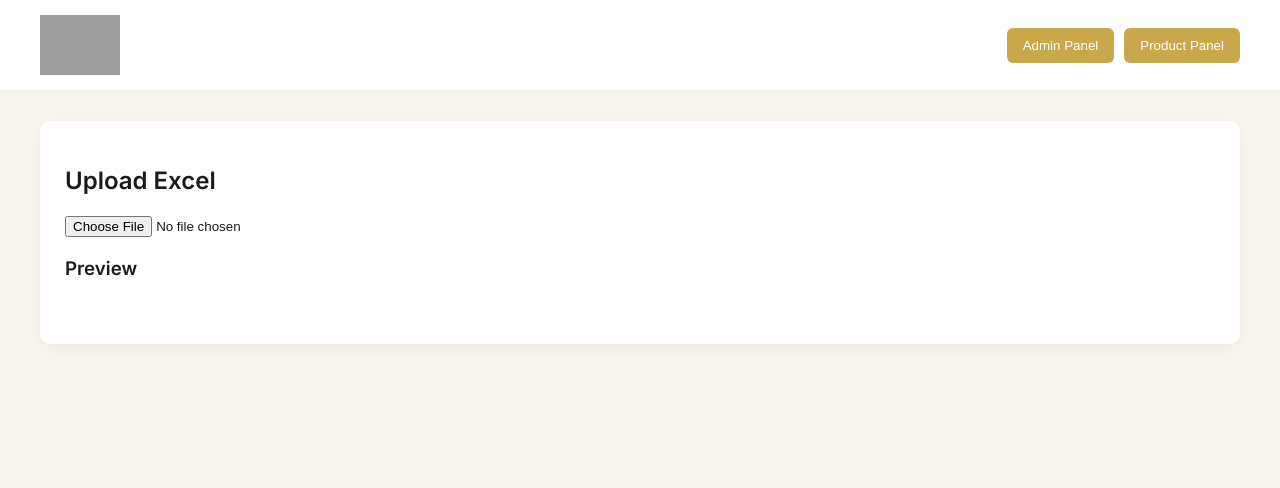
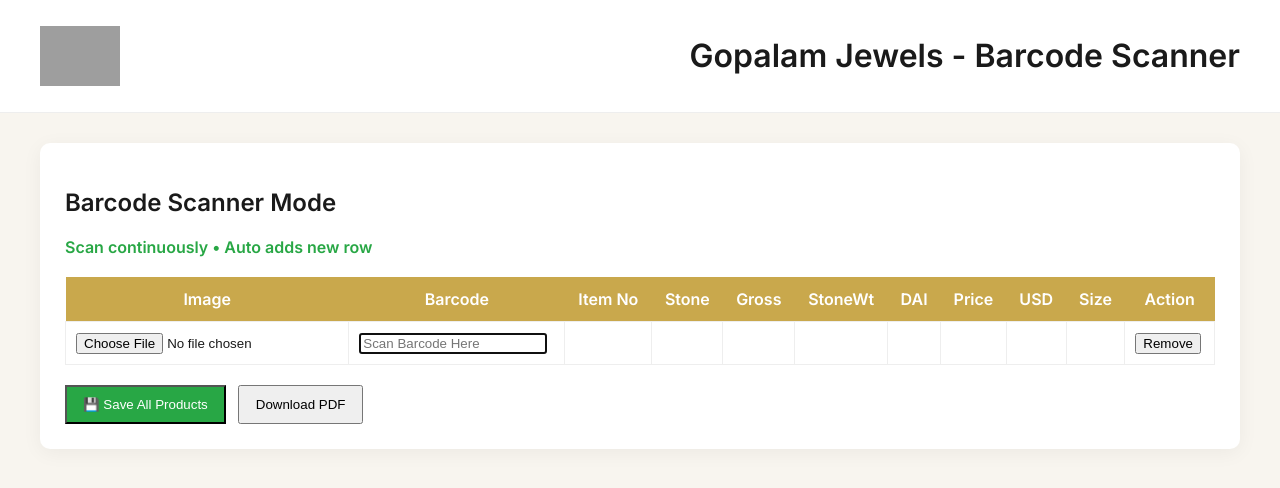
Before and after one commit to keshav50m/GopalamInternal, a Next.js app in the folder gopalam-jewels/: page / in a window 1280 px wide. Shown: the top 488 px of the page. Built offline with nearby package versions, Linux system fonts and the light colour scheme; no server answers; the database is empty; grey boxes are pictures that could not be loaded.

Commit message:
Added Cloudinary + Barcode Scanner Mode + Auto row addition

```diff
--- a/gopalam-jewels/src/app/page.tsx
+++ b/gopalam-jewels/src/app/page.tsx
@@ -1,20 +1,9 @@
 "use client";
-import { useState } from "react";
-import AdminPanel from "@/components/AdminPanel";
 import ProductPanel from "@/components/ProductLookup";
 
 export default function Page() {
-  const [products, setProducts] = useState<any[]>([]);           // Excel data
-  const [activeTab, setActiveTab] = useState<"admin" | "product">("admin");
-
-  // New state to persist added rows across tab switches
-  const [savedRows, setSavedRows] = useState<any[]>([
-    { barcode: "", image: "", data: null },
-  ]);
-
   return (
     <div className="wrapper">
-      {/* HEADER */}
       <div className="header">
         <div className="header-inner">
           <img
@@ -22,38 +11,13 @@
             className="logo"
             alt="Gopalam Jewels"
           />
-
-          <div className="nav">
-            <button
-              onClick={() => setActiveTab("admin")}
-              className={activeTab === "admin" ? "active" : ""}
-            >
-              Admin Panel
-            </button>
-            <button
-              onClick={() => setActiveTab("product")}
-              className={activeTab === "product" ? "active" : ""}
-            >
-              Product Panel
-            </button>
-          </div>
+          <h1>Gopalam Jewels - Barcode Scanner</h1>
         </div>
       </div>
 
-      {/* CONTENT */}
       <div className="container">
         <div className="card">
-          {activeTab === "admin" && (
-            <AdminPanel setProducts={setProducts} products={products} />
-          )}
-
-          {activeTab === "product" && (
-            <ProductPanel
-              products={products}
-              rows={savedRows}
-              setRows={setSavedRows}
-            />
-          )}
+          <ProductPanel />
         </div>
       </div>
     </div>
--- a/gopalam-jewels/src/components/ProductLookup.tsx
+++ b/gopalam-jewels/src/components/ProductLookup.tsx
@@ -1,18 +1,17 @@
 "use client";
-import { useState, useEffect } from "react";
+import { useState, useEffect, useRef } from "react";
 
-interface ProductPanelProps {
-  products: any[];
-  rows: any[];
-  setRows: React.Dispatch<React.SetStateAction<any[]>>;
-}
-
-export default function ProductPanel({ products, rows, setRows }: ProductPanelProps) {
+export default function ProductPanel() {
+  const [rows, setRows] = useState<any[]>([
+    { barcode: "", image: "", data: null, imageUrl: "" },
+  ]);
 
   const [savedProducts, setSavedProducts] = useState<any[]>([]);
+  const barcodeInputRef = useRef<HTMLInputElement>(null);
 
   useEffect(() => {
     fetchSavedProducts();
+    setTimeout(() => barcodeInputRef.current?.focus(), 500);
   }, []);
 
   const fetchSavedProducts = async () => {
@@ -23,79 +22,80 @@
         setSavedProducts(Array.isArray(data) ? data : []);
       }
     } catch (err) {
-      console.error("Failed to load saved products:", err);
+      console.error(err);
     }
   };
 
-  const addRow = () => {
-    setRows([...rows, { barcode: "", image: "", data: null }]);
+  // Parse Scanned Barcode
+  const parseBarcode = (str: string) => {
+    const parts = str.split(",").map(p => p.trim());
+    return {
+      BARCODE: parts[0] || "",
+      ITEMNO: parts[1] || "",
+      "STONE NAME": parts[2] || "",
+      "GROSS WT": parts[3] || "",
+      "STONE WT": parts[4] || "",
+      "DAI WT": parts[5] || "",
+      "TAG PRICE": parts[6] || "",
+      SIZE: parts[7] || "",
+      USD: parts[8] || "",
+    };
   };
 
-  const removeRow = (index: number) => {
-    const updated = rows.filter((_, i) => i !== index);
-    setRows(updated.length ? updated : [{ barcode: "", image: "", data: null }]);
-  };
+  // Upload image to Cloudinary
+  const uploadToCloudinary = async (file: File): Promise<string> => {
+    const formData = new FormData();
+    formData.append("file", file);
+    formData.append("upload_preset", "gopalam_jewels"); // You can change this
 
-  const fileToBase64 = (file: File): Promise<string> => {
-    return new Promise((resolve, reject) => {
-      const reader = new FileReader();
-      reader.onload = () => resolve(reader.result as string);
-      reader.onerror = reject;
-      reader.readAsDataURL(file);
-    });
+    const res = await fetch(
+      `https://api.cloudinary.com/v1_1/${process.env.NEXT_PUBLIC_CLOUDINARY_CLOUD_NAME}/image/upload`,
+      { method: "POST", body: formData }
+    );
+
+    const data = await res.json();
+    return data.secure_url;
   };
 
   const handleImage = async (index: number, file: File) => {
     try {
-      const base64 = await fileToBase64(file);
+      const imageUrl = await uploadToCloudinary(file);
       const updated = [...rows];
-      updated[index].image = base64;
+      updated[index].imageUrl = imageUrl;
       setRows(updated);
     } catch (err) {
-      console.error("Image conversion failed", err);
+      alert("Image upload failed");
+      console.error(err);
     }
   };
 
-  const handleBarcode = (index: number, value: string) => {
-    const trimmed = value.trim();
+  const handleBarcodeScan = (index: number, value: string) => {
+    if (!value) return;
 
-    let match = savedProducts.find((p: any) =>
-      String(p.barcode || "").trim() === trimmed
-    );
-
-    if (!match) {
-      match = products.find((p: any) =>
-        String(p["BARCODE"]).trim() === trimmed
-      );
-    }
+    const parsedData = parseBarcode(value);
 
     const updated = [...rows];
     updated[index].barcode = value;
-
-    if (match) {
-      updated[index].data = match.data || match;
-      if (match.image) updated[index].image = match.image;
-    } else {
-      updated[index].data = null;
-      updated[index].image = "";
-    }
+    updated[index].data = parsedData;
 
     setRows(updated);
+
+    // Auto add next row
+    setTimeout(() => {
+      setRows(prev => [...prev, { barcode: "", image: "", data: null, imageUrl: "" }]);
+    }, 150);
   };
 
   const saveAll = async () => {
     const productsToSave = rows
-      .filter((row) => row.barcode?.trim() && row.data)
-      .map((row) => ({
-        barcode: row.barcode.trim(),
-        image: row.image || "",
-        data: row.data,
+      .filter(r => r.barcode && r.data)
+      .map(r => ({
+        barcode: r.barcode.trim(),
+        image: r.imageUrl || "",           // Now storing Cloudinary URL
+        data: r.data,
       }));
 
-    if (productsToSave.length === 0) {
-      alert("No valid products to save!");
-      return;
-    }
+    if (productsToSave.length === 0) return alert("No products to save");
 
     try {
       const res = await fetch("/api/saved-products", {
@@ -108,10 +108,9 @@
         alert(`✅ ${productsToSave.length} products saved successfully!`);
         fetchSavedProducts();
       } else {
-        alert("Failed to save products");
+        alert("Failed to save");
       }
     } catch (err) {
-      console.error(err);
       alert("Error saving products");
     }
   };
@@ -119,18 +118,13 @@
   const exportPDF = async () => {
     const { default: jsPDF } = await import("jspdf");
     const pdf = new jsPDF("p", "mm", "a4");
-
+    // ... (keep your existing PDF logic)
     let y = 20;
     const rowHeight = 26;
-    const colX = {
-      image: 12, barcode: 45, item: 60, stone: 90,
-      gross: 115, stoneWt: 128, dai: 140, price: 152,
-      usd: 165, size: 178,
-    };
+    const colX = { image: 12, barcode: 45, item: 60, stone: 90, gross: 115, stoneWt: 128, dai: 140, price: 152, usd: 165, size: 178 };
 
     pdf.setFontSize(9);
     pdf.setFont("helvetica", "bold");
-
     pdf.text("Image", colX.image, y);
     pdf.text("Barcode", colX.barcode, y);
     pdf.text("Item No", colX.item, y);
@@ -148,13 +142,14 @@
     rows.forEach((row) => {
       if (!row.data) return;
       const d = row.data;
-
       pdf.rect(8, y, 195, rowHeight);
 
-      if (row.image) pdf.addImage(row.image, "JPEG", colX.image, y + 2, 32, 20);
+      if (row.imageUrl) {
+        pdf.addImage(row.imageUrl, "JPEG", colX.image, y + 2, 32, 20);
+      }
 
       const centerY = y + rowHeight / 2 + 1;
-      const itemNo = d["ITEMNO."] || d["ITEMNO"] || "";
+      const itemNo = d.ITEMNO || d["ITEMNO."] || "";
 
       pdf.text(String(row.barcode || ""), colX.barcode, centerY);
       pdf.text(String(itemNo), colX.item, centerY);
@@ -163,8 +158,8 @@
       pdf.text(String(d["STONE WT"] || ""), colX.stoneWt, centerY);
       pdf.text(String(d["DAI WT"] || ""), colX.dai, centerY);
       pdf.text(String(d["TAG PRICE"] || ""), colX.price, centerY);
-      pdf.text(String(d["USD"] || d["US$"] || ""), colX.usd, centerY);
-      pdf.text(String(d["SIZE"] || "").slice(0, 8), colX.size, centerY);
+      pdf.text(String(d.USD || ""), colX.usd, centerY);
+      pdf.text(String(d.SIZE || "").slice(0, 8), colX.size, centerY);
 
       y += rowHeight + 4;
       if (y > 270) {
@@ -178,7 +173,10 @@
 
   return (
     <div>
-      <h2>Product Panel</h2>
+      <h2>Barcode Scanner Mode</h2>
+      <p style={{ color: "#28a745", fontWeight: "bold" }}>
+        Scan continuously • Auto adds new row
+      </p>
 
       <table>
         <thead>
@@ -205,52 +203,43 @@
                   accept="image/*"
                   onChange={(e) => e.target.files && handleImage(i, e.target.files[0])}
                 />
-                {row.image && (
-                  <div style={{ marginTop: "8px" }}>
-                    <img src={row.image} alt="preview" width="70" />
-                  </div>
-                )}
+                {row.imageUrl && <img src={row.imageUrl} width="70" alt="preview" />}
               </td>
-
               <td>
                 <input
+                  ref={i === 0 ? barcodeInputRef : null}
                   value={row.barcode}
-                  onChange={(e) => handleBarcode(i, e.target.value)}
-                  placeholder="Enter Barcode"
+                  onChange={(e) => handleBarcodeScan(i, e.target.value)}
+                  placeholder="Scan Barcode Here"
+                  style={{ width: "180px" }}
                 />
               </td>
-
-              <td>{row.data?.["ITEMNO."] || row.data?.["ITEMNO"]}</td>
+              <td>{row.data?.ITEMNO}</td>
               <td>{row.data?.["STONE NAME"]}</td>
               <td>{row.data?.["GROSS WT"]}</td>
               <td>{row.data?.["STONE WT"]}</td>
               <td>{row.data?.["DAI WT"]}</td>
               <td>{row.data?.["TAG PRICE"]}</td>
-              <td>{row.data?.["USD"] || row.data?.["US$"]}</td>
-              <td>{row.data?.["SIZE"]}</td>
-
+              <td>{row.data?.USD}</td>
+              <td>{row.data?.SIZE}</td>
               <td>
-                <button onClick={() => removeRow(i)}>Remove</button>
+                <button onClick={() => {
+                  const updated = rows.filter((_, idx) => idx !== i);
+                  setRows(updated.length ? updated : [{ barcode: "", image: "", data: null, imageUrl: "" }]);
+                }}>
+                  Remove
+                </button>
               </td>
             </tr>
           ))}
         </tbody>
       </table>
 
-      <div className="actions" style={{ marginTop: "20px", display: "flex", gap: "10px" }}>
-        <button className="primary" onClick={addRow}>
-          + Add Product
-        </button>
-
-        <button
-          className="primary"
-          onClick={saveAll}
-          style={{ backgroundColor: "#28a745", color: "white" }}
-        >
+      <div style={{ marginTop: "20px", display: "flex", gap: "12px" }}>
+        <button onClick={saveAll} style={{ backgroundColor: "#28a745", color: "white", padding: "10px 16px" }}>
           💾 Save All Products
         </button>
-
-        <button className="primary" onClick={exportPDF}>
+        <button onClick={exportPDF} style={{ padding: "10px 16px" }}>
           Download PDF
         </button>
       </div>
```
Also changed, not shown: gopalam-jewels/src/app/api/saved-products/route.ts (+5 -12 lines).
